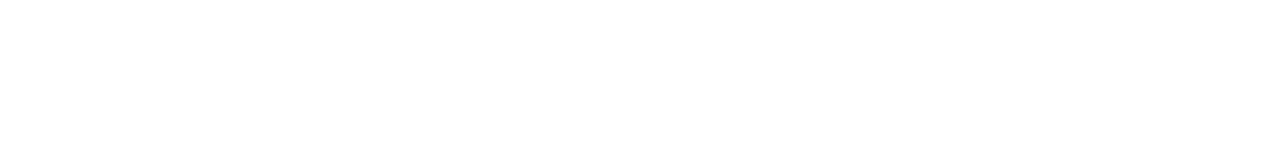
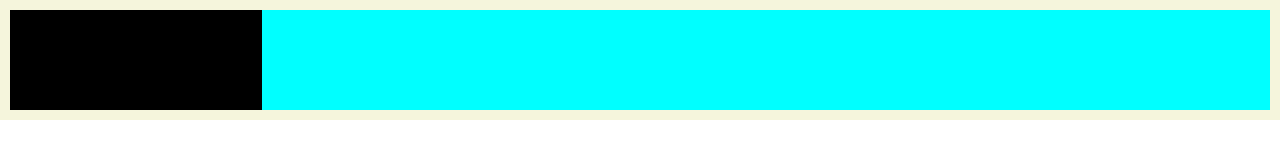
Before and after one commit to William8400/pasta-portifolio, a plain HTML site: page index.html in a window 1280 px wide. Drawn offline with Linux system fonts and the light colour scheme.

Commit message:
continuando o cabecalho

```diff
--- a/css/style.css
+++ b/css/style.css
@@ -3,3 +3,28 @@
     padding: 0;
     box-sizing: border-box;
 }
+
+#cabecalho{
+    background-color: beige;
+    padding: 10px;
+
+    /* Estruturar o leoiaute com Grid */
+
+    display: grid;
+
+    grid-template-columns: 1fr 4fr;
+}
+
+#logo{
+    background-color: black;
+    height: 100px;
+
+
+}
+
+#menu_principal{
+
+    background-color: aqua;
+    height: 100px;
+
+}
```
